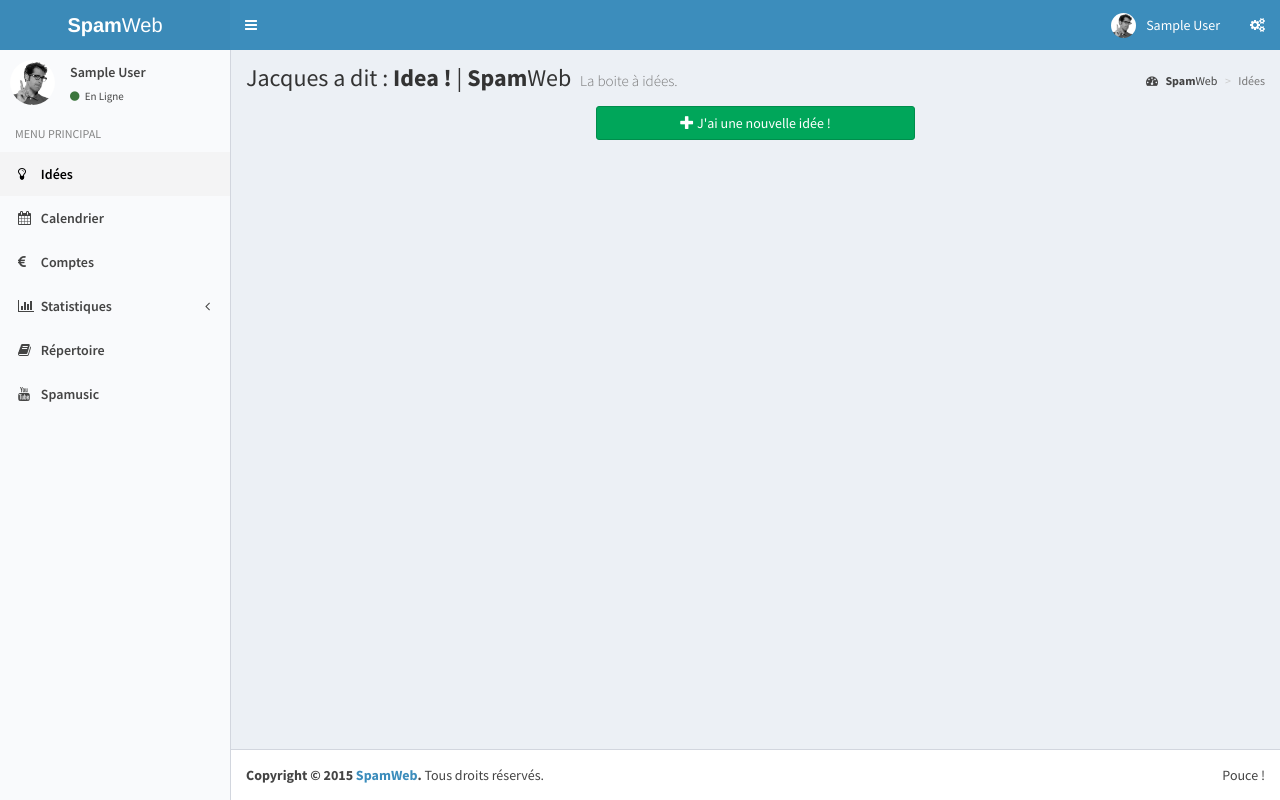
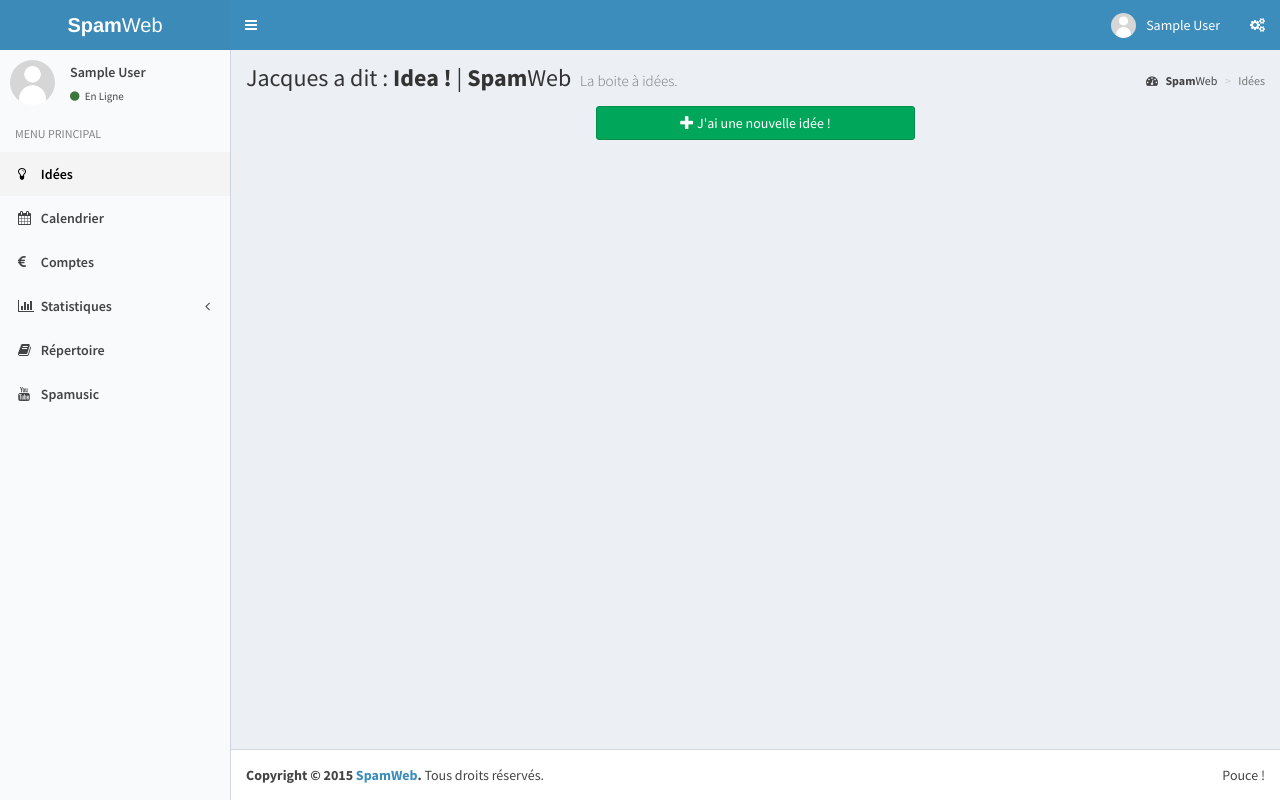
Before and after one commit to SpamNocturne/SpamWeb, a Django app: page /jacques/a/dit/idea/ in a window 1280 px wide. Run offline with Django 3.2, Linux system fonts and the light colour scheme; the visitor is signed in with stand-in values (Sample User, id 1); data that the repository does not hold is empty; some libraries are stand-ins or nearby versions.

Commit message:
[userManager] Gestion des images de profil

```diff
--- a/LTE/templates/LTE/base.html
+++ b/LTE/templates/LTE/base.html
@@ -178,14 +178,14 @@ scratch. This page gets rid of all links and provides the needed markup only.
                 <!-- Menu Toggle Button -->
                 <a href="#" class="dropdown-toggle" data-toggle="dropdown">
                   <!-- The user image in the navbar-->
-                  <img src="{% static 'LTE/dist/img/user2-160x160.jpg' %}" class="user-image" alt="User Image"/>
+                  <img src="{% if user.userprofile.avatar %}{{ user.userprofile.avatar.url }}{% else %}{% static 'userManager/avatar_defaut.jpg' %}{% endif %}" class="user-image" alt="User Image"/>
                   <!-- hidden-xs hides the username on small devices so only the image appears. -->
                   <span class="hidden-xs">{{ user.first_name|capfirst }} {{ user.last_name|capfirst }}</span>
                 </a>
                 <ul class="dropdown-menu">
                   <!-- The user image in the menu -->
                   <li class="user-header">
-                    <img src="{% static 'LTE/dist/img/user2-160x160.jpg' %}" class="img-circle" alt="User Image" />
+                    <img src="{% if user.userprofile.avatar %}{{ user.userprofile.avatar.url }}{% else %}{% static 'userManager/avatar_defaut.jpg' %}{% endif %}" class="img-circle" alt="User Image" />
                     <p>
                       {{ user.first_name|capfirst }} {{ user.last_name|capfirst }} - {{ user.username }}
                       <small>SpamMembre depuis le {{ user.date_joined|date:"d F Y" }}</small>
@@ -222,7 +222,7 @@ scratch. This page gets rid of all links and provides the needed markup only.
           <!-- Sidebar user panel (optional) -->
             <div class="user-panel">
                 <div class="pull-left image">
-                    <img src="{% static 'LTE/dist/img/user2-160x160.jpg' %}" class="img-circle" alt="User Image" />
+                    <img src="{% if user.userprofile.avatar %}{{ user.userprofile.avatar.url }}{% else %}{% static 'userManager/avatar_defaut.jpg' %}{% endif %}" class="img-circle" alt="User Image" />
                 </div>
                 <div class="pull-left info">
                     <p>{{ user.first_name|capfirst }} {{ user.last_name|capfirst }}</p>
--- a/SpamWeb/settings.py
+++ b/SpamWeb/settings.py
@@ -105,6 +105,10 @@ USE_TZ = True
 
 STATIC_URL = '/static/'
 
+MEDIA_URL = '/media/'
+
+MEDIA_ROOT = os.path.join(BASE_DIR,'media')
+
 DEBUG_TOOLBAR_PATCH_SETTINGS = False
 
 # UserManager
--- a/SpamWeb/urls.py
+++ b/SpamWeb/urls.py
@@ -14,8 +14,10 @@ Including another URLconf
     2. Add a URL to urlpatterns:  url(r'^blog/', include(blog_urls))
 """
 from django.conf.urls import include, url
+from django.conf.urls.static import static
 from django.contrib import admin
 from django.views.generic import RedirectView
+from SpamWeb import settings
 
 urlpatterns = [
     url(r'^user/', include('userManager.urls', namespace='userManager')),
@@ -25,4 +27,4 @@ urlpatterns = [
     url(r'^spamusic/', include('spamusic.urls', namespace='spamusic')),
     url(r'^ajax/', include('ajax.urls', namespace='ajax')),
     url(r'^$', RedirectView.as_view(pattern_name='home:index', permanent=True)),
-]
+] + static(settings.MEDIA_URL, document_root=settings.MEDIA_ROOT)
--- a/ajax/templates/ajax/rightComment.html
+++ b/ajax/templates/ajax/rightComment.html
@@ -5,7 +5,7 @@
       <span class='direct-chat-name pull-right'>{{ commentaire.auteur.first_name|capfirst }} {{ commentaire.auteur.last_name|capfirst }} - {{ commentaire.auteur.username }}</span>
       <span class='direct-chat-timestamp pull-left'>{{ commentaire.pub_date|date:"d F Y" }}</span>
     </div><!-- /.direct-chat-info -->
-    <img class="direct-chat-img" src="{% static 'LTE/dist/img/user3-128x128.jpg' %}" alt="message user image" /><!-- /.direct-chat-img -->
+    <img class="direct-chat-img" src="{% if user.userprofile.avatar %}{{ user.userprofile.avatar.url }}{% else %}{% static 'userManager/avatar_defaut.jpg' %}{% endif %}" alt="message user image" /><!-- /.direct-chat-img -->
     <div class="direct-chat-text" id="comment-{{ commentaire.id }}">
       {{ commentaire.commentaire_text }}
     </div><!-- /.direct-chat-text -->
--- a/jacquesIdea/templates/jacquesIdea/index.html
+++ b/jacquesIdea/templates/jacquesIdea/index.html
@@ -69,7 +69,7 @@
                               <span class='direct-chat-name pull-right'>{{ idee.auteur.first_name|capfirst }} {{ idee.auteur.last_name|capfirst }} - {{ idee.auteur.username }}</span>
                               <span class='direct-chat-timestamp pull-left'>le {{ idee.pub_date|date:"d F Y" }} à {{ idee.pub_date|date:"G" }}h{{ idee.pub_date|date:"i" }}</span>
                             </div><!-- /.direct-chat-info -->
-                            <img class="direct-chat-img" src="{% static 'LTE/dist/img/user3-128x128.jpg' %}" alt="message user image" /><!-- /.direct-chat-img -->
+                            <img class="direct-chat-img" src="{% if user.userprofile.avatar %}{{ user.userprofile.avatar.url }}{% else %}{% static 'userManager/avatar_defaut.jpg' %}{% endif %}" alt="message user image" /><!-- /.direct-chat-img -->
                             <div class="direct-chat-text">
                               {{ idee.idee_text }}
                             </div><!-- /.direct-chat-text -->
@@ -81,7 +81,7 @@
                               <span class='direct-chat-name pull-left'>{{ idee.auteur.first_name|capfirst }} {{ idee.auteur.last_name|capfirst }} - {{ idee.auteur.username }}</span>
                               <span class='direct-chat-timestamp pull-right'>le {{ idee.pub_date|date:"d F Y" }} à {{ idee.pub_date|date:"G" }}h{{ idee.pub_date|date:"i" }}</span>
                             </div><!-- /.direct-chat-info -->
-                            <img class="direct-chat-img" src="{% static 'LTE/dist/img/user1-128x128.jpg' %}" alt="message user image" /><!-- /.direct-chat-img -->
+                            <img class="direct-chat-img" src="{% if idee.auteur.userprofile.avatar %}{{ idee.auteur.userprofile.avatar.url }}{% else %}{% static 'userManager/avatar_defaut.jpg' %}{% endif %}" alt="message user image" /><!-- /.direct-chat-img -->
                             <div class="direct-chat-text">
                               {{ idee.idee_text }}
                             </div><!-- /.direct-chat-text -->
@@ -97,7 +97,7 @@
                               <span class='direct-chat-name pull-right'>{{ commentaire.auteur.first_name|capfirst }} {{ commentaire.auteur.last_name|capfirst }} - {{ commentaire.auteur.username }}</span>
                               <span class='direct-chat-timestamp pull-left'>le {{ commentaire.pub_date|date:"d F Y" }} à {{ commentaire.pub_date|date:"G" }}h{{ commentaire.pub_date|date:"i" }}</span>
                             </div><!-- /.direct-chat-info -->
-                            <img class="direct-chat-img" src="{% static 'LTE/dist/img/user3-128x128.jpg' %}" alt="message user image" /><!-- /.direct-chat-img -->
+                            <img class="direct-chat-img" src="{% if user.userprofile.avatar %}{{ user.userprofile.avatar.url }}{% else %}{% static 'userManager/avatar_defaut.jpg' %}{% endif %}" alt="message user image" /><!-- /.direct-chat-img -->
                             <div class="direct-chat-text" id="comment-{{ commentaire.id }}">
                               {{ commentaire.commentaire_text }}
                             </div><!-- /.direct-chat-text -->
@@ -109,7 +109,7 @@
                               <span class='direct-chat-name pull-left'>{{ commentaire.auteur.first_name|capfirst }} {{ commentaire.auteur.last_name|capfirst }} - {{ commentaire.auteur.username }}</span>
                               <span class='direct-chat-timestamp pull-right'>le {{ commentaire.pub_date|date:"d F Y" }} à {{ commentaire.pub_date|date:"G" }}h{{ commentaire.pub_date|date:"i" }}</span>
                             </div><!-- /.direct-chat-info -->
-                            <img class="direct-chat-img" src="{% static 'LTE/dist/img/user1-128x128.jpg' %}" alt="message user image" /><!-- /.direct-chat-img -->
+                            <img class="direct-chat-img" src="{% if commentaire.auteur.userprofile.avatar %}{{ commentaire.auteur.userprofile.avatar.url }}{% else %}{% static 'userManager/avatar_defaut.jpg' %}{% endif %}" alt="message user image" /><!-- /.direct-chat-img -->
                             <div class="direct-chat-text" id="comment-{{ commentaire.id }}">
                               {{ commentaire.commentaire_text }}
                             </div><!-- /.direct-chat-text -->
--- a/userManager/models.py
+++ b/userManager/models.py
@@ -7,13 +7,15 @@ from django.db.models.signals import post_save
 
 # Create your models here.
 
+def content_file_name(instance, filename):
+    return '/'.join(['avatars', instance.user.username, filename])
 
 class UserProfile(models.Model):
     user = models.OneToOneField(User)
     date_de_naissance = models.DateField(blank=True, null=True)
     phone_regex = RegexValidator(regex=r'^\d{10}$', message="Le numéro de téléphone doit être composé de 10 chiffres.")
     telephone = models.CharField(max_length=10, validators=[phone_regex], blank=True, null=True)  # validators should be a list
-    avatar = models.ImageField(upload_to="uploads", blank=True, null=True)
+    avatar = models.ImageField(upload_to=content_file_name, blank=True, null=True)
     # TODO null=True et image par défaut
 
 
--- a/userManager/templates/userManager/profil.html
+++ b/userManager/templates/userManager/profil.html
@@ -38,6 +38,9 @@
                 <button type="submit" class="btn btn-primary btn-block btn-flat">Mettre à jour mon profil !</button>
             </div><!-- /.col -->
             {% csrf_token %}
+            <div class="col-sm-4 col-sm-offset-4">
+               {% if user.userprofile.avatar %} <img src="{{ user.userprofile.avatar.url }}"/>{% else %}default.jpg{% endif %}
+            </div>
 
           </form>
         </div><!-- /.box-body -->
```
Also changed, not shown: userManager/migrations/0006_auto_20150720_0120.py (added), userManager/migrations/0007_auto_20150720_0131.py (added), userManager/static/userManager/avatar_defaut.jpg (added), 1 other file.
